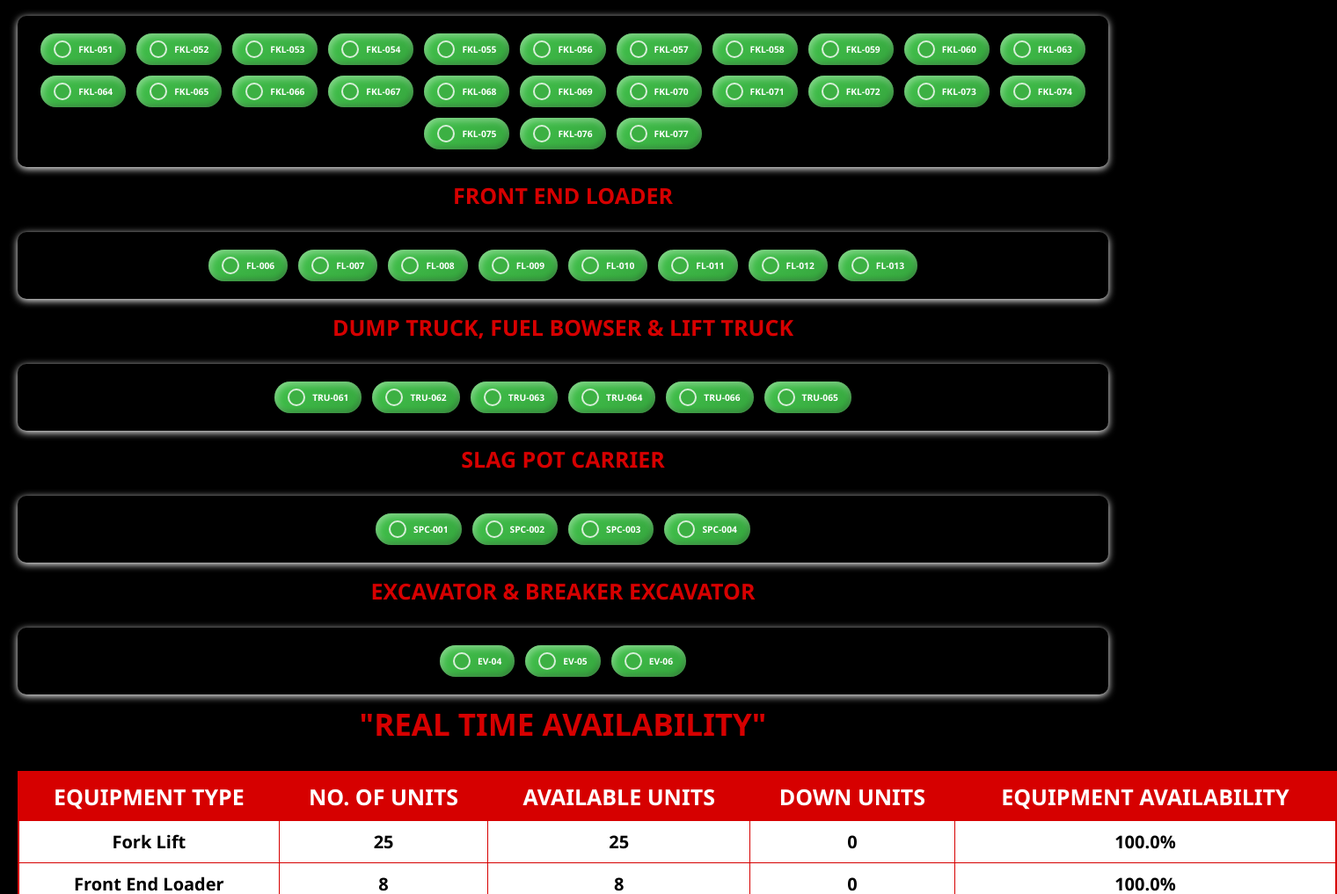
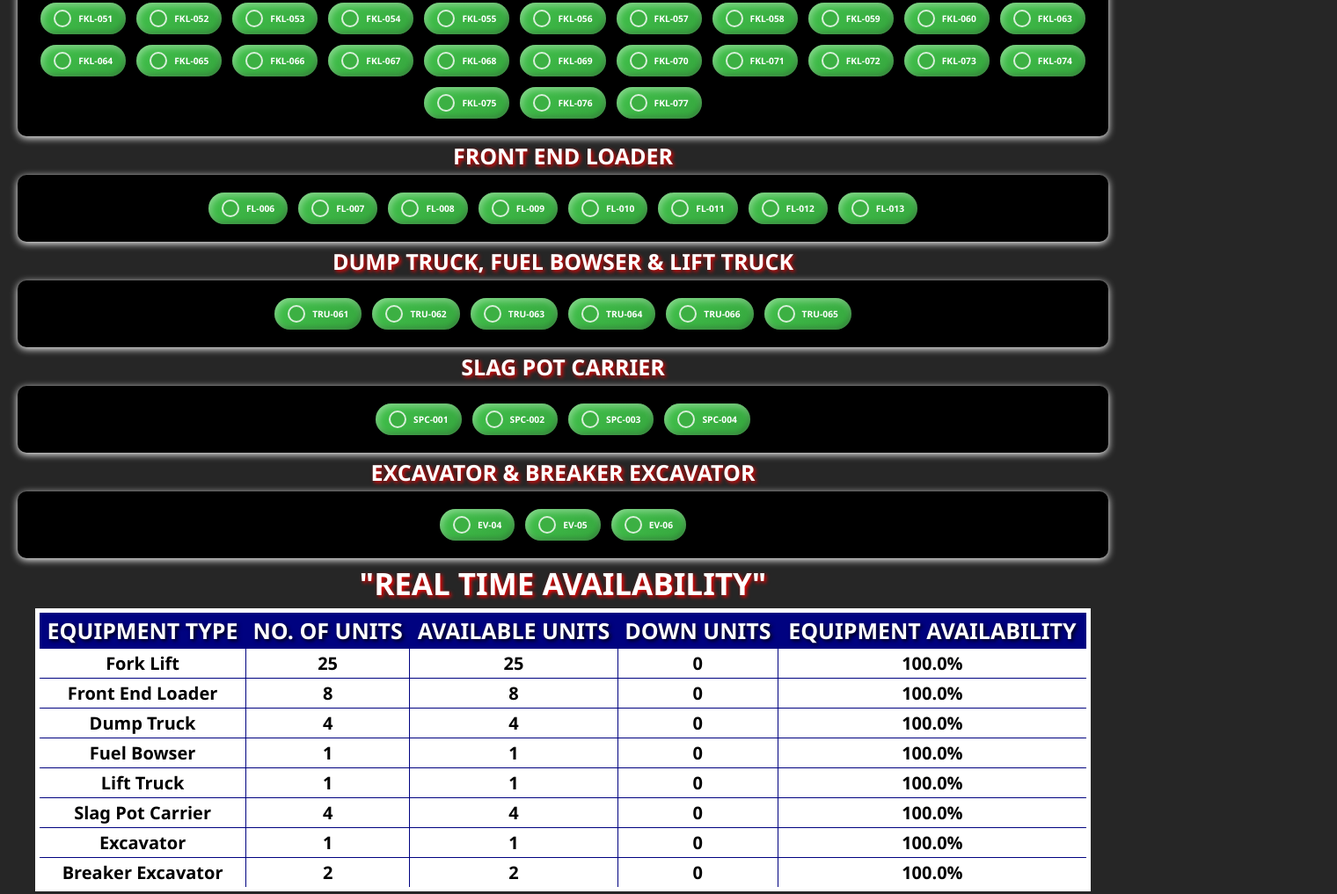
Before and after one commit to OCCMobil3/OCC-MEAID, a plain HTML site: page index.html in a window 1280 px wide. Shown: the part 351-1368 px from the top of the page at 88% size, 1520 px wide, since content can reach past the window. Drawn offline with Linux system fonts and the light colour scheme.

Commit message:
index.html

```diff
--- a/index.html
+++ b/index.html
@@ -7,22 +7,33 @@
   <style>
     body {
       font-family: 'Segoe UI', Tahoma, Geneva, Verdana, sans-serif;
-      background-color: #000000;
+      background-color: #262626;
       margin: 0;
       padding: 20px;
       text-align: center;
       color: #fff;
     }
 
-    h1, h2, h3 {
+    h1, h3 {
       margin: 0;
       color: #d60000;
-      text-shadow: 1px 1px 2px #00000020;
+      text-shadow: 2px 2px 4px #00000020;
+    }
+    h2 {
+      margin: 0;
+      color: #ffffff;
+      text-shadow: 2px 2px 4px #ff0000;
+    }
+    h4 {
+      margin: 0;
+      color: #ffffff;
+      text-shadow: 2px 2px 4px #ff0000e8;
     }
 
     h1 { font-size: 30px; font-weight: 700; }
-    h2 { font-size: 35px; font-weight: 700; margin-top: 10px; }
-    h3 { font-size: 25px; font-weight: 600; margin-top: 15px; margin-bottom: 25px; }
+    h2 { font-size: 35px; font-weight: 700; margin-top: 5px; }
+    h3 { font-size: 25px; font-weight: 600; margin-top: 5px; margin-bottom: 25px; }
+    h4 { font-size: 25px; font-weight: 600; margin-top: 5px; margin-bottom: 5px; }
 
     .legend {
       display: flex;
@@ -66,7 +77,7 @@
       padding: 20px;
       border-radius: 10px;
       box-shadow: 0 2px 8px rgb(255, 255, 255);
-      max-width: 1200px;
+      max-width: 1600px;
       margin: 0 auto;
     }
 
@@ -116,24 +127,25 @@
     /* Availability Table */
     table {
       border-collapse: collapse;
-      width: 1500px;
-      margin: 30px auto;
+      width: 1200px;
+      margin: 5px auto;
       background: #fff;
       color: #000;
-      border: 2px solid #d60000;
+      border: 5px solid #ffffff;
     }
 
     th, td {
-      border: 1px solid #d60000;
-      padding: 10px;
+      border: 1px solid #000280;
+      padding: 3px;
       text-align: center;
       font-weight: 600;
     }
 
     th {
-      background-color: #d60000;
+      background-color: #000280;
       color: white;
       font-size: 25px;
+      text-shadow: 2px 2px 4px #000000e8;
     }
 
     td {
@@ -278,8 +290,8 @@
   </style>
 </head>
 <body>
+  <h2>MOBILE EQUIPMENT AVAILABILITY INTERACTIVE DASHBOARD</h2>
   <h1>KAMOA COPPER SA - SMELTER</h1>
-  <h2>MOBILE EQUIPMENT AVAILABILITY INTERACTIVE DASHBOARD</h2>
   <h3>Control Centre & Coordination</h3>
 
   <div class="legend">
@@ -295,19 +307,19 @@
     <button onclick="filterBadges('down')">Show Down</button>
   </div>
 
-  <h3>FORKLIFT</h3>
+  <h4>FORKLIFT</h4>
   <div class="dashboard" id="forklift-dashboard"></div>
 
-  <h3>FRONT END LOADER</h3>
+  <h4>FRONT END LOADER</h4>
   <div class="dashboard" id="fel-dashboard"></div>
 
-  <h3>DUMP TRUCK, FUEL BOWSER & LIFT TRUCK</h3>
+  <h4>DUMP TRUCK, FUEL BOWSER & LIFT TRUCK</h4>
   <div class="dashboard" id="dumptruck-dashboard"></div>
 
-  <h3>SLAG POT CARRIER</h3>
+  <h4>SLAG POT CARRIER</h4>
   <div class="dashboard" id="spc-dashboard"></div>
 
-  <h3>EXCAVATOR & BREAKER EXCAVATOR</h3>
+  <h4>EXCAVATOR & BREAKER EXCAVATOR</h4>
   <div class="dashboard" id="excavator-dashboard"></div>
 
   <!-- REAL TIME AVAILABILITY TABLE -->
@@ -887,23 +899,5 @@
 
     updateAvailabilityTable();
   </script>
-  // Import the functions you need from the SDKs you need
-import { initializeApp } from "firebase/app";
-// TODO: Add SDKs for Firebase products that you want to use
-// https://firebase.google.com/docs/web/setup#available-libraries
-
-// Your web app's Firebase configuration
-const firebaseConfig = {
-  apiKey: "AIzaSyAEUkHBDzJD-gDQsrDD6DJZqBfwsb_eyKE",
-  authDomain: "dashboard-meaid.firebaseapp.com",
-  projectId: "dashboard-meaid",
-  storageBucket: "dashboard-meaid.firebasestorage.app",
-  messagingSenderId: "7312241567",
-  appId: "1:7312241567:web:9e770fdfc2bc0f83fac3aa"
-};
-
-// Initialize Firebase
-const app = initializeApp(firebaseConfig);
 </body>
-
 </html>
```
